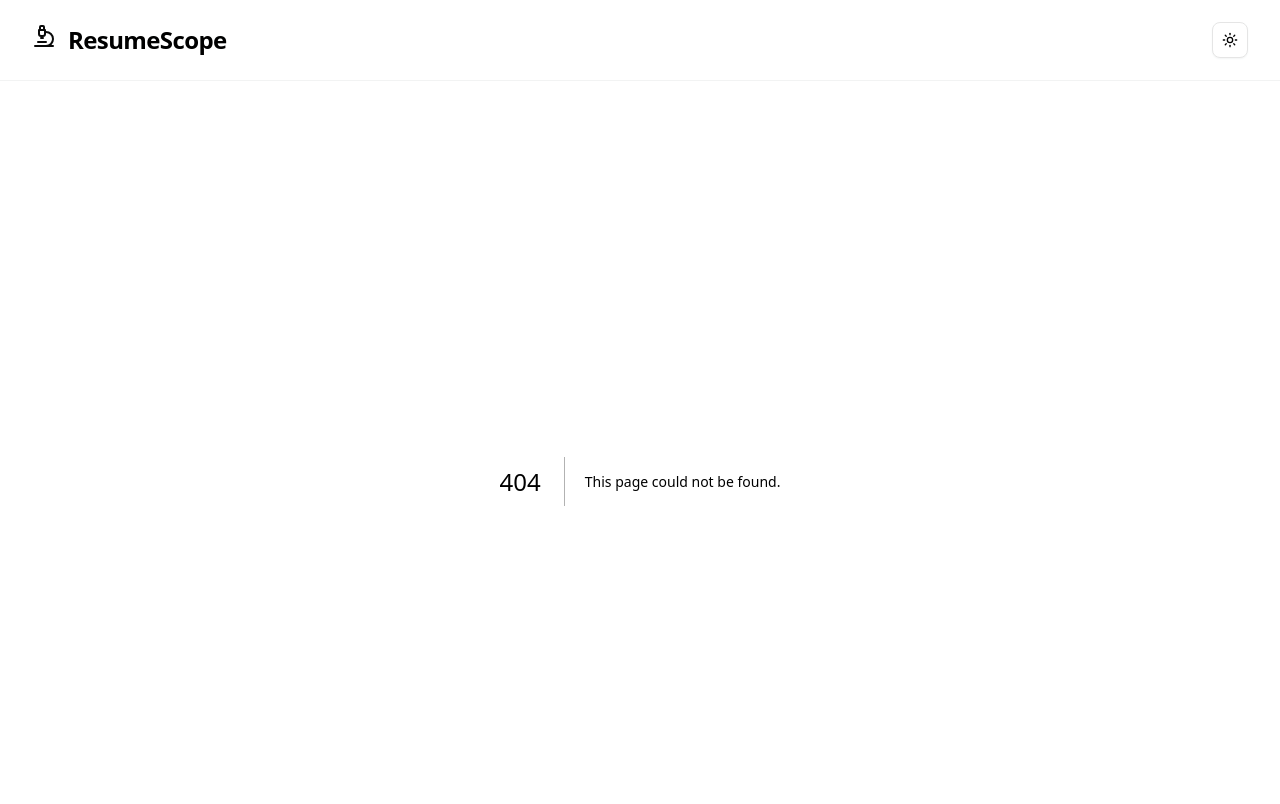
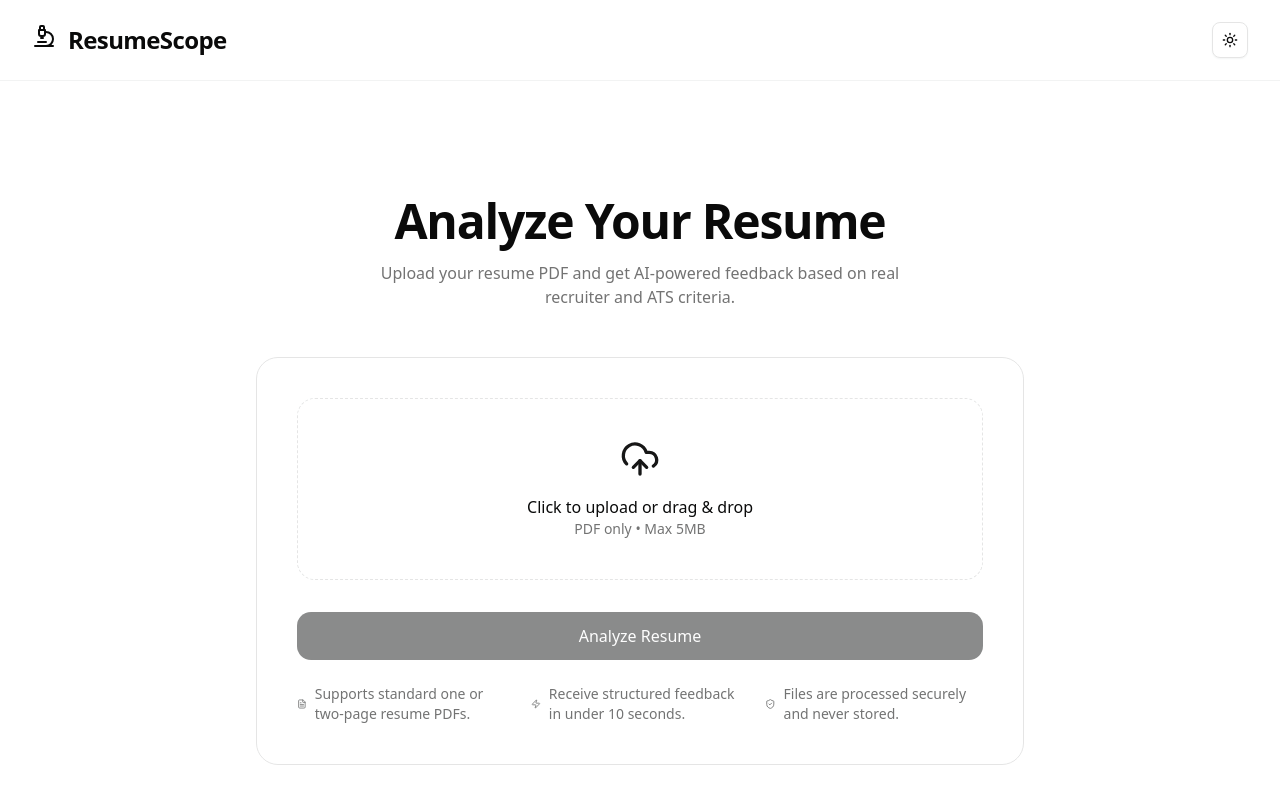
Before and after one commit to GabenNguyen/AI-Resume-Analyser, a Next.js app in the folder ai-resume-analyser/: page /analysis in a window 1280 px wide. Before the commit this address had no page. Shown: the top 804 px of the page. Built offline with nearby package versions, Linux system fonts and the light colour scheme.

Commit message:
Define Analysis page.

```diff
--- /dev/null
+++ b/ai-resume-analyser/app/analysis/page.tsx
@@ -0,0 +1,87 @@
+"use client";
+
+import { motion } from "framer-motion";
+import { UploadCloud, ShieldCheck, Zap, FileText } from "lucide-react";
+
+const features = [
+  {
+    icon: FileText,
+    title: "PDF Resume Upload",
+    desc: "Supports standard one or two-page resume PDFs.",
+  },
+  {
+    icon: Zap,
+    title: "Instant AI Analysis",
+    desc: "Receive structured feedback in under 10 seconds.",
+  },
+  {
+    icon: ShieldCheck,
+    title: "Privacy First",
+    desc: "Files are processed securely and never stored.",
+  },
+];
+
+export default function ResumeUploadPage() {
+  return (
+    <main className="relative min-h-screen flex items-center justify-center px-6">
+      <div className="w-full max-w-3xl">
+        {/* Header */}
+        <motion.div
+          initial={{ opacity: 0, y: 20 }}
+          animate={{ opacity: 1, y: 0 }}
+          transition={{ duration: 0.5 }}
+          className="text-center"
+        >
+          <h1 className="text-4xl md:text-5xl font-semibold tracking-tight">
+            Analyze Your Resume
+          </h1>
+          <p className="mt-4 text-muted-foreground max-w-xl mx-auto">
+            Upload your resume PDF and get AI-powered feedback based on real
+            recruiter and ATS criteria.
+          </p>
+        </motion.div>
+
+        {/* Upload Card */}
+        <motion.div
+          initial={{ opacity: 0, scale: 0.97 }}
+          animate={{ opacity: 1, scale: 1 }}
+          transition={{ delay: 0.15, duration: 0.45 }}
+          className="mt-12 rounded-3xl border bg-background/70 backdrop-blur p-10"
+        >
+          {/* Upload Area */}
+          <label className="flex flex-col items-center justify-center gap-4 rounded-2xl border border-dashed p-10 cursor-pointer hover:bg-muted/40 transition">
+            <UploadCloud className="h-10 w-10 text-primary" />
+            <div className="text-center">
+              <p className="font-medium">Click to upload or drag & drop</p>
+              <p className="text-sm text-muted-foreground">
+                PDF only • Max 5MB
+              </p>
+            </div>
+            <input type="file" accept="application/pdf" hidden />
+          </label>
+
+          {/* CTA */}
+          <button
+            disabled
+            className="mt-8 w-full rounded-xl bg-primary py-3 font-medium text-primary-foreground opacity-50 cursor-not-allowed"
+          >
+            Analyze Resume
+          </button>
+
+          {/* Trust Row */}
+          <div className="mt-6 grid grid-cols-1 sm:grid-cols-3 gap-4 text-sm text-muted-foreground">
+            {features.map((item) => (
+              <div
+                key={item.title}
+                className="flex items-center gap-2 justify-center"
+              >
+                <item.icon className="h-4 w-4" />
+                <span>{item.desc}</span>
+              </div>
+            ))}
+          </div>
+        </motion.div>
+      </div>
+    </main>
+  );
+}
```
